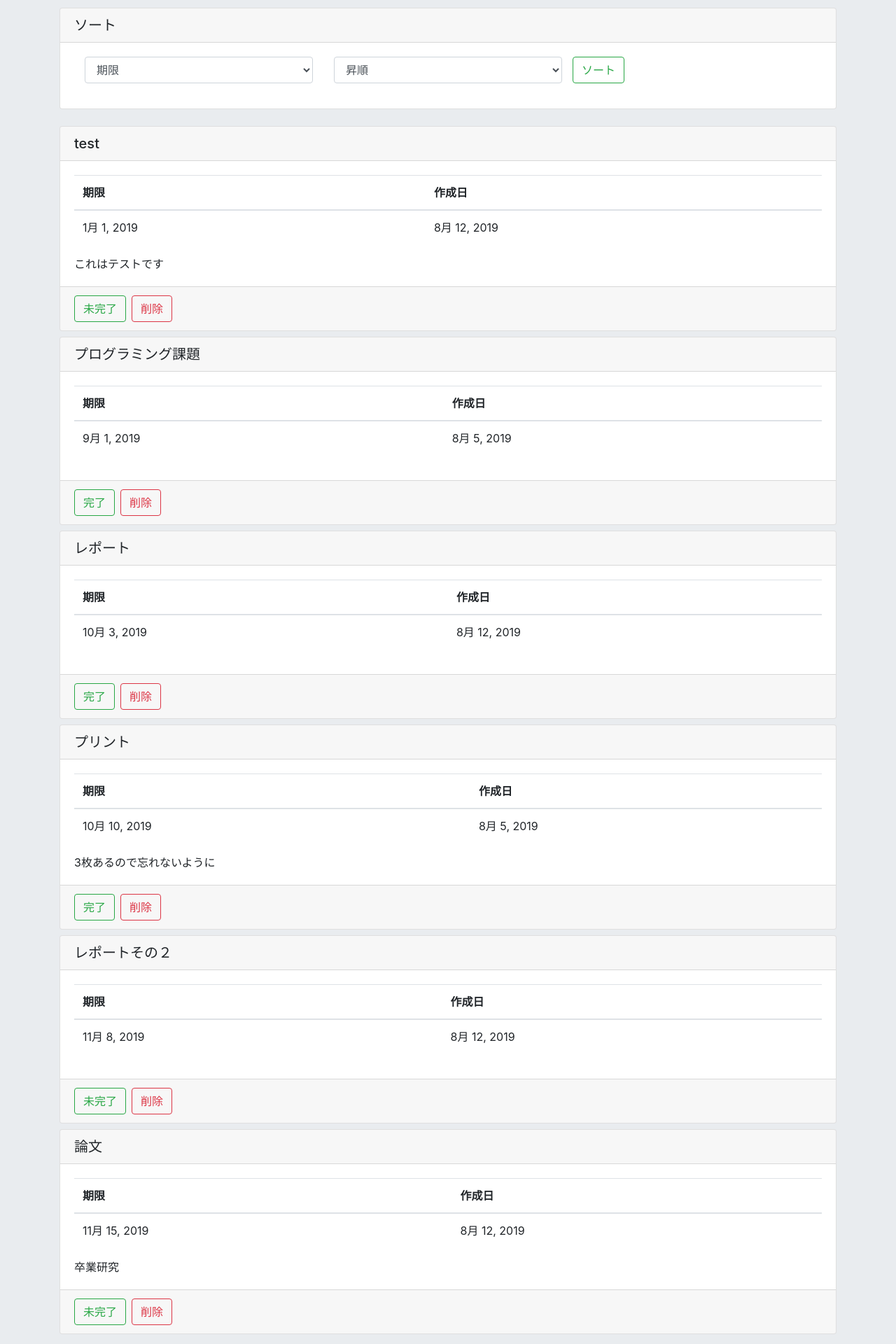
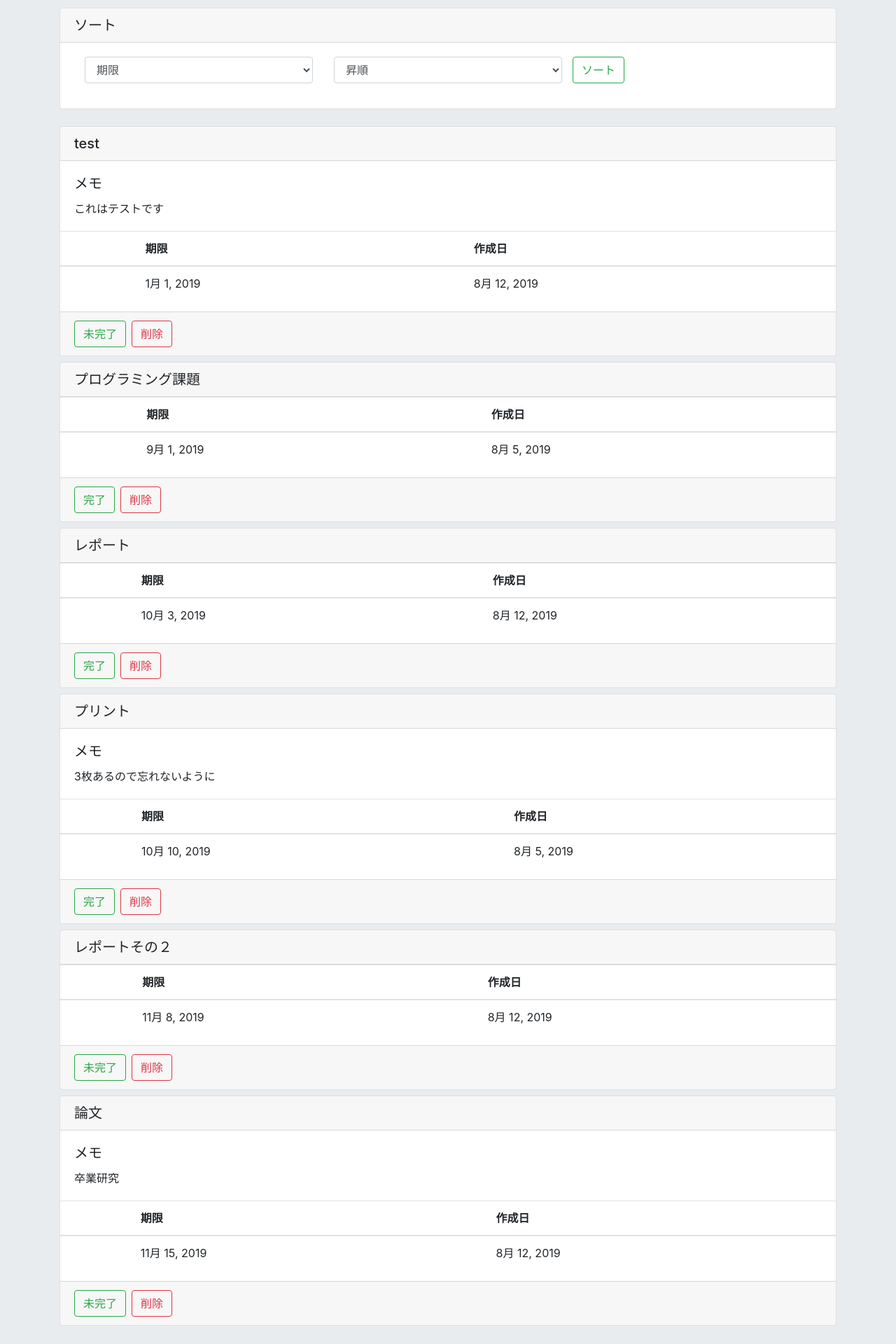
Before and after one commit to tatuu/ToDoList, a Django app: page /list/20 in a window 1280 px wide. Shown: the part 599-2519 px from the top of the page at 70% size. Run offline with Django 3.2, Linux system fonts and the light colour scheme; data comes from the database, SQL or seed files in the repository; both versions use the stored data as it was after the commit; some libraries are stand-ins or nearby versions.

Commit message:
[fix] ToDoリストのデザインを変更

```diff
--- a/project/todo/templates/todo/list.html
+++ b/project/todo/templates/todo/list.html
@@ -83,24 +83,28 @@
             {% for i in taskdata %}
             <div class="card mb-2">
                 <h5 class="card-header">{{i.title}}</h5>
+                {% if i.text %}
                 <div class="card-body">
+                    <h5 class="card-title">メモ</h5>
+                    {{i.text}}
+                </div>
+                {% endif %}
                 <table class="table">
                     <thead>
                         <tr>
+                            <th></th>
                             <th>期限</th>
                             <th>作成日</th>
                         </tr>
                     </thead>
                     <tbody>
                         <tr>
+                            <th></th>
                             <td>{{i.deadline_date}}</td>
                             <td>{{i.create_date}}</td>
                         </tr>
                     <tbody>
                 </table>
-                <p class="card-text">{{i.text}}</p>
-
-                </div>
 
                 <div class="card-footer">
                     <div class="container">
```
Also changed, not shown: project/db.sqlite3.
